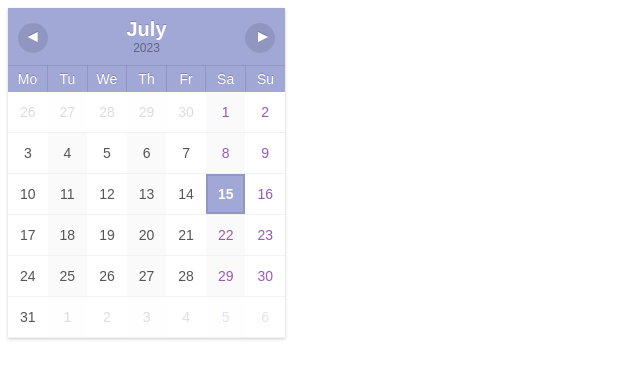
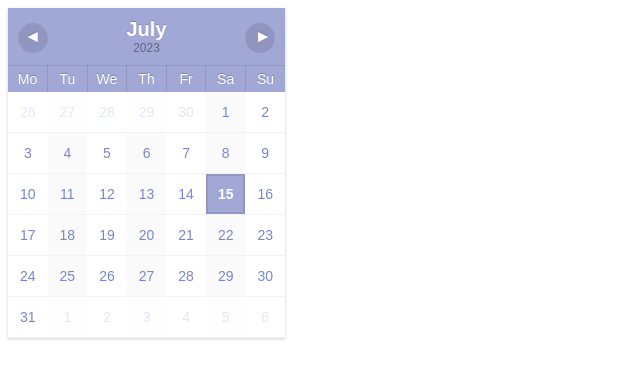
Before and after one commit to MBrazier4/notioncal, a plain HTML site: page index.html in a window 1280 px wide. Shown: the whole page, without its empty margins (0-640 px from the left). Drawn offline with Linux system fonts and the light colour scheme.

Commit message:
Update index.html

```diff
--- a/index.html
+++ b/index.html
@@ -83,7 +83,7 @@ td {
     border-bottom: 1px solid rgba(0,0,0,0.05);
 }
 td>span {
-    color: #555;
+    color: #7986cb;
     padding: 10px;
     display: block;
     border: 2px solid transparent;
@@ -95,7 +95,7 @@ td:nth-child(even)>span {
 }
 td:last-child>span,
 td:nth-child(6)>span {
-    color: #9b59b6;
+    color: #7986cb;
 }
 td.avui>span {
     font-weight: bold;
```
